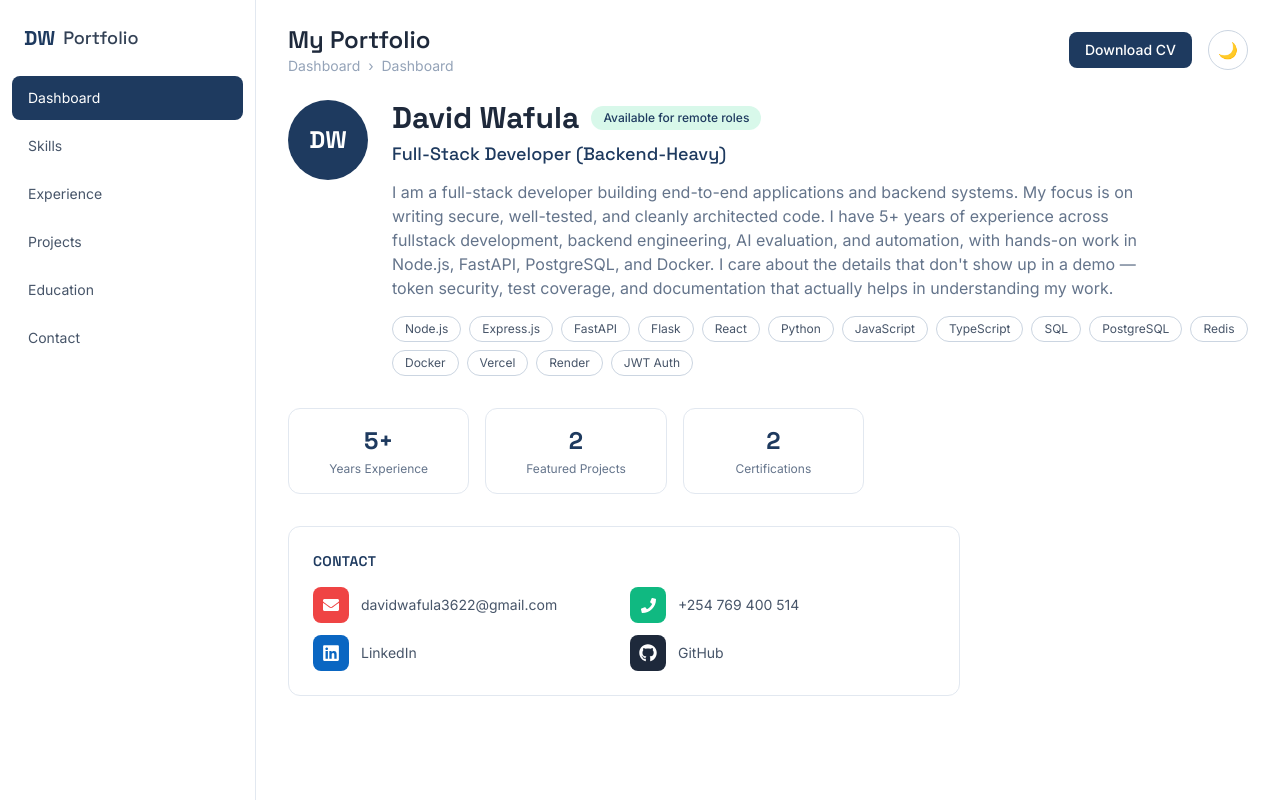
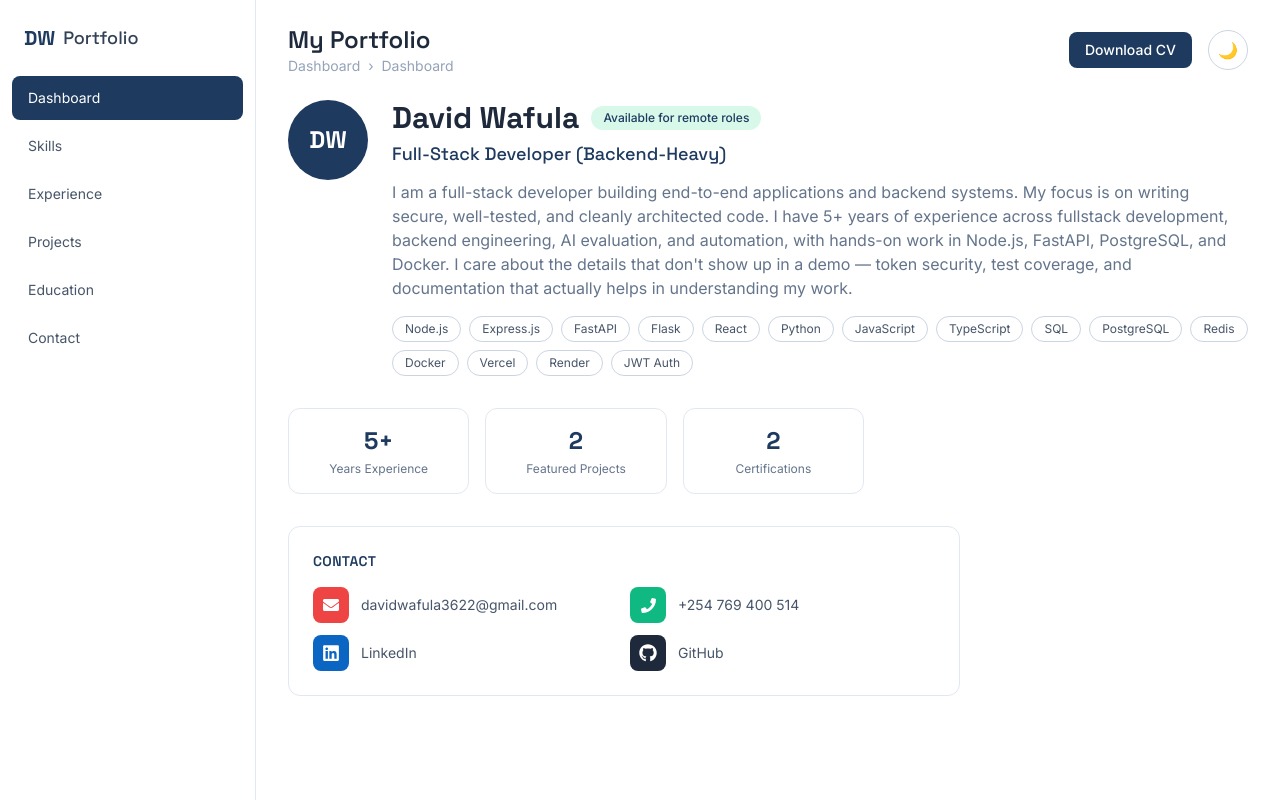
Before and after one commit to davidtiger3622/portfolio, a React (Vite) app: page / in a window 1280 px wide. Built offline with nearby package versions, Linux system fonts and the light colour scheme.

Commit message:
content: widen bio text and expand skill badges

```diff
--- a/src/components/sections/Dashboard.jsx
+++ b/src/components/sections/Dashboard.jsx
@@ -20,7 +20,7 @@ const Dashboard = ({ onNavigate }) => {
             </span>
           </div>
           <p className="font-display text-lg text-navy dark:text-mint mt-1">{profile.title}</p>
-          <p className="font-body text-slate-500 dark:text-slate-400 mt-3 max-w-3xl">
+          <p className="font-body text-slate-500 dark:text-slate-400 mt-3 max-w-none">
             {profile.bio}
           </p>
 
```
